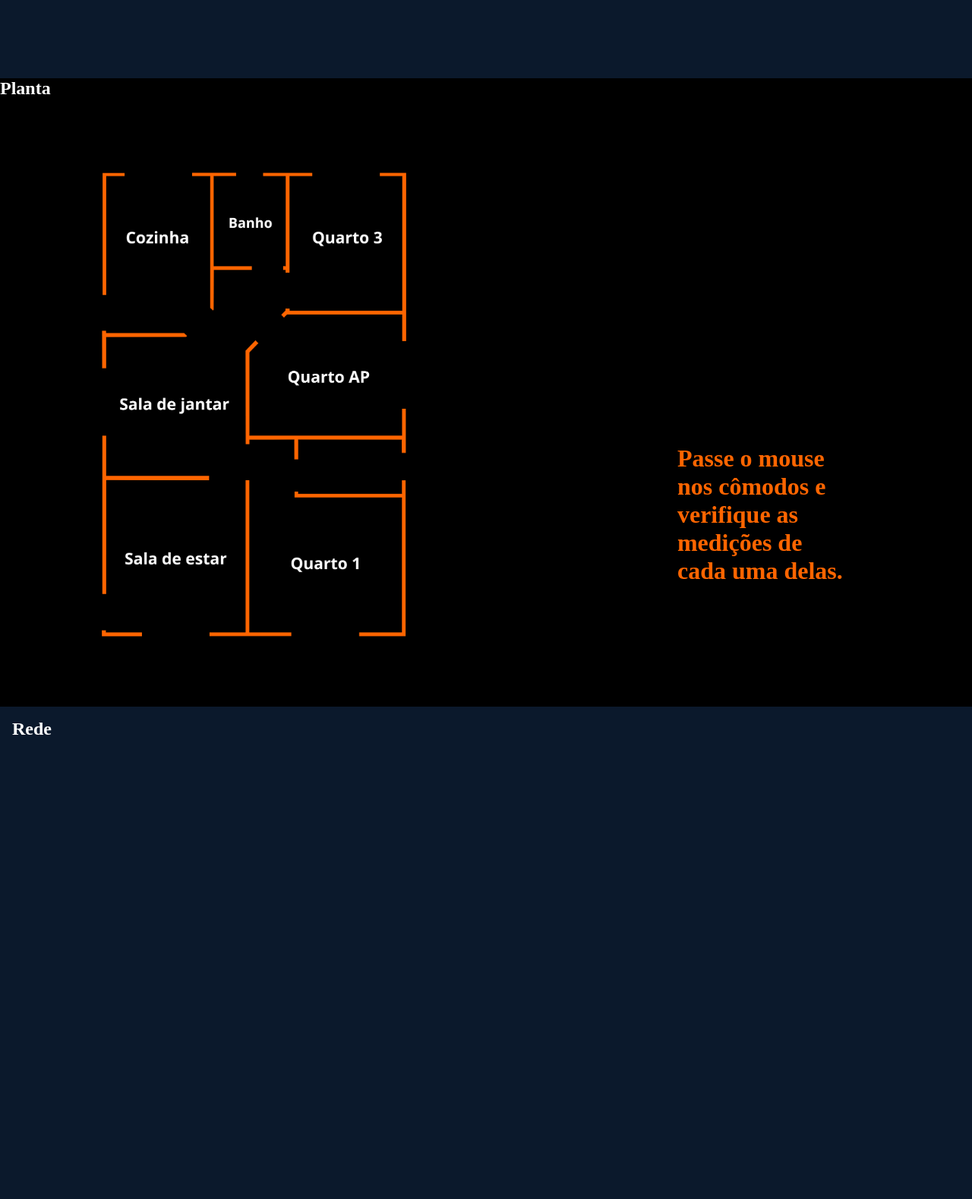
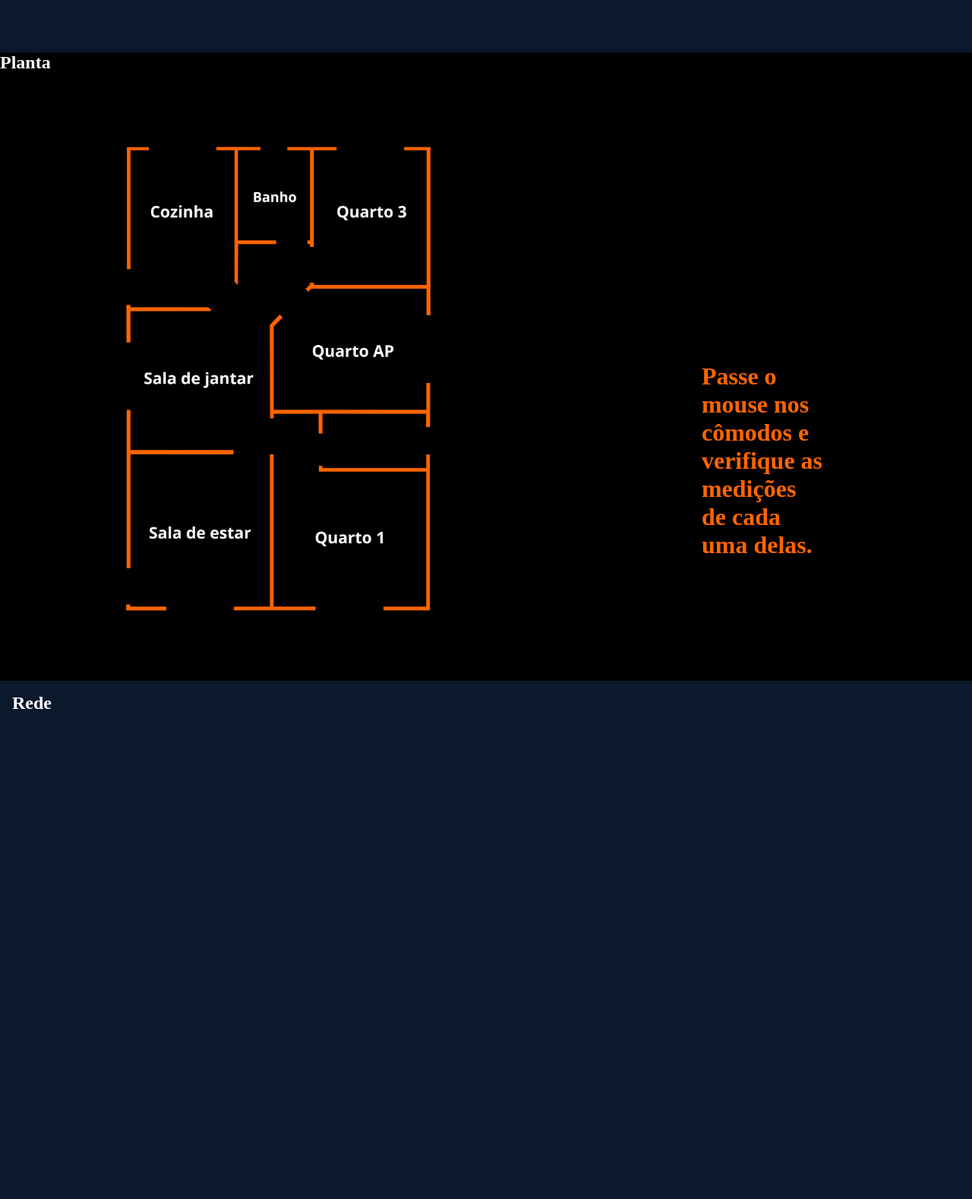
Before and after one commit to RaayaneCustodio/projeto, a website: page index.html in a window 1280 px wide. Shown: the part 773-2351 px from the top of the page at 76% size. Drawn offline with Linux system fonts and the light colour scheme; a web font is replaced by a local one.

Commit message:
Ajustando css

```diff
--- a/index.html
+++ b/index.html
@@ -1,5 +1,6 @@
 <!DOCTYPE html>
 <html lang="pt-br">
+
 <head>
     <meta charset="UTF-8" />
     <meta name="viewport" content="width=device-width, initial-scale=1.0" />
@@ -27,7 +28,7 @@
         </nav>
     </header>
     <main class="content" id="introducao">
-      <section class="content-section">
+        <section class="home-container">
             <div class="content-home">
                 <h1>Análise de Rede Wi-Fi Residencial</h1>
                 <h3>Mapeamento de Sinal Wi-Fi</h3>
@@ -35,8 +36,10 @@
                 <h3>Interferências</h3>
                 <h3>Soluções Propostas</h3>
             </div>
+        </section>
+        <section class="planta-container">
             <div class="content-planta">
-          <div class="content-planta-h2">
+                <div>
                     <h2>Planta</h2>
                 </div>
                 <div class="content-planta-flexbox">
@@ -47,8 +50,10 @@
                     </h1>
                 </div>
             </div>
+        </section>
+        <section class="rede-container">
             <div class="content-rede">
-          <div class="content-rede-h2">
+                <div>
                     <h2>Rede</h2>
                 </div>
             </div>
@@ -56,4 +61,5 @@
     </main>
     <footer></footer>
 </body>
+
 </html>
--- a/styles/style.css
+++ b/styles/style.css
@@ -49,9 +49,12 @@ body{
     margin-left: 100px;
 }
 
+.home-container{
+    background-color: var(--cor-home);
+    padding: 6.25rem 1.25rem ;
+}
+
 .content-home{
-    min-height: 100vh;
-    background-color: var(--cor-home);
     display: flex;
     flex-direction: column;
     justify-content: center;
@@ -88,9 +91,7 @@ body{
 }
 
 .content-planta h2{
-    display: flex;
-    flex-direction: column;
-    justify-content: center;
+    margin-right: 2rem;
     color: var(--cor-fonte-home);
 }
 
@@ -100,7 +101,7 @@ body{
     justify-content: space-between;
     align-items: center;
     gap: 5rem;
-
+    padding: 0 2rem;
  }
 
 .content-rede{
@@ -111,4 +112,5 @@ body{
 
 .content-rede h2{
     padding: 1rem;
+    margin: 0;
 }
```
Lines whose indentation alone changed are shown as unchanged.
